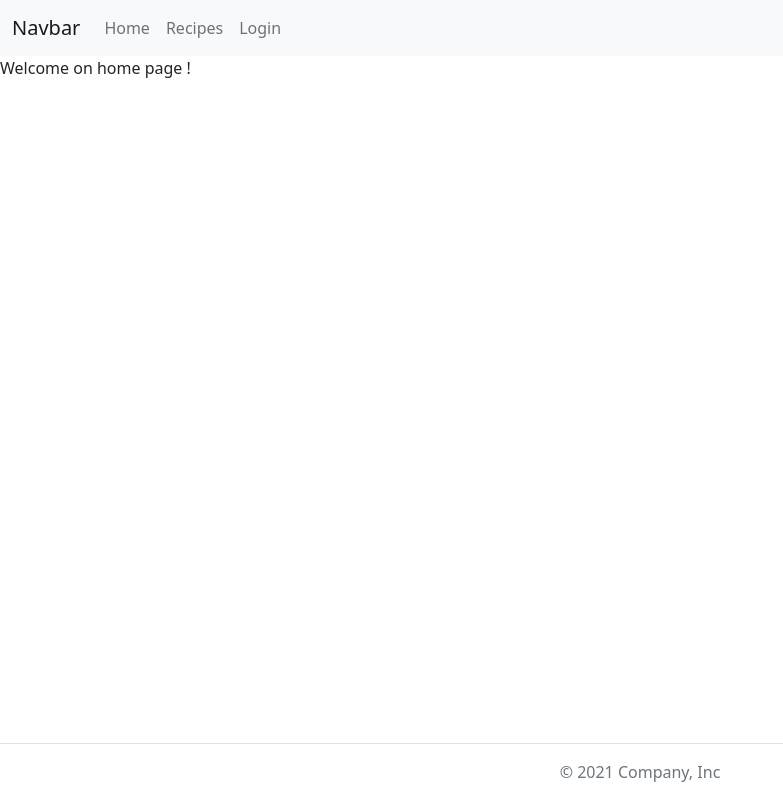
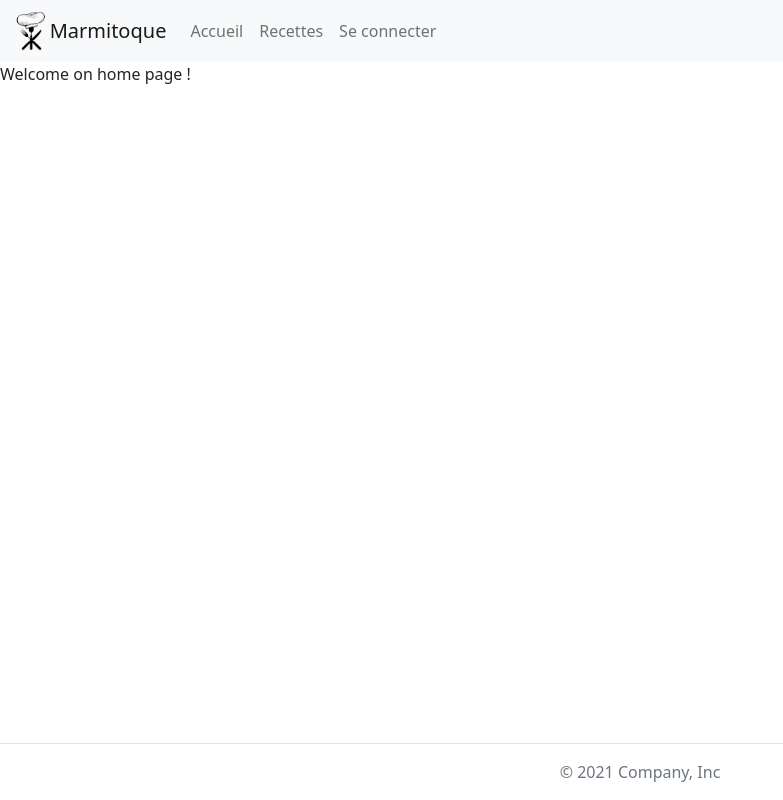
Before and after one commit to julienbenincasa/marmitoque, a Vue app: page / in a window 1280 px wide. Shown: the whole page, without its empty margins (0-783 px from the left). Built offline with nearby package versions, Linux system fonts and the light colour scheme.

Commit message:
header changes again

```diff
--- a/src/components/Header.vue
+++ b/src/components/Header.vue
@@ -1,17 +1,18 @@
 <template>
     <nav class="navbar navbar-expand-lg navbar-light bg-light">
         <div class="container-fluid">
-            <a class="navbar-brand" href="#">Navbar</a>
+            <img src="../../images/icon.png" alt="" class="header-icon">
+            <a class="navbar-brand" href="#"> Marmitoque</a>
             <div class="collapse navbar-collapse" id="navbarNav">
             <ul class="navbar-nav">
                 <li class="nav-item">
-                    <router-link to="/home" class="nav-link">Home</router-link>
+                    <router-link to="/home" class="nav-link">Accueil</router-link>
                 </li>
                 <li class="nav-item">
-                    <router-link to="/recipes" class="nav-link">Recipes</router-link>
+                    <router-link to="/recipes" class="nav-link">Recettes</router-link>
                 </li>
                 <li class="nav-item">
-                    <router-link to="/login" class="nav-link">Login</router-link>
+                    <router-link to="/login" class="nav-link">Se connecter</router-link>
                 </li>
             </ul>
             </div>
@@ -26,5 +27,7 @@ export default {
 </script>
 
 <style scoped>
-
+.header-icon {
+    width: 3%;
+}
 </style>
```
Also changed, not shown: images/icon.png (added).
